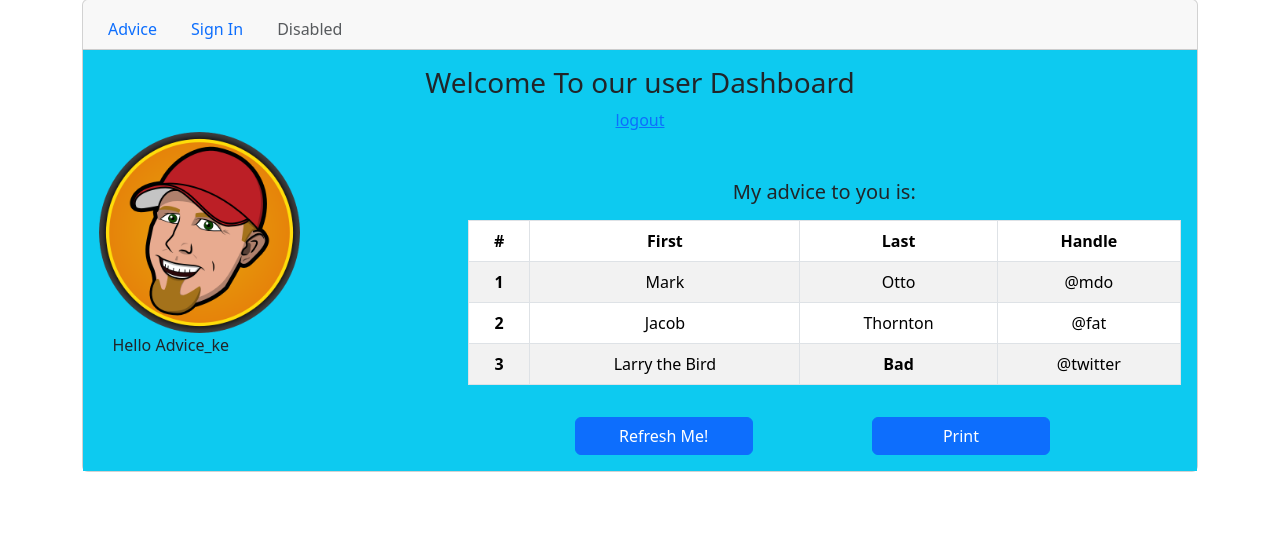
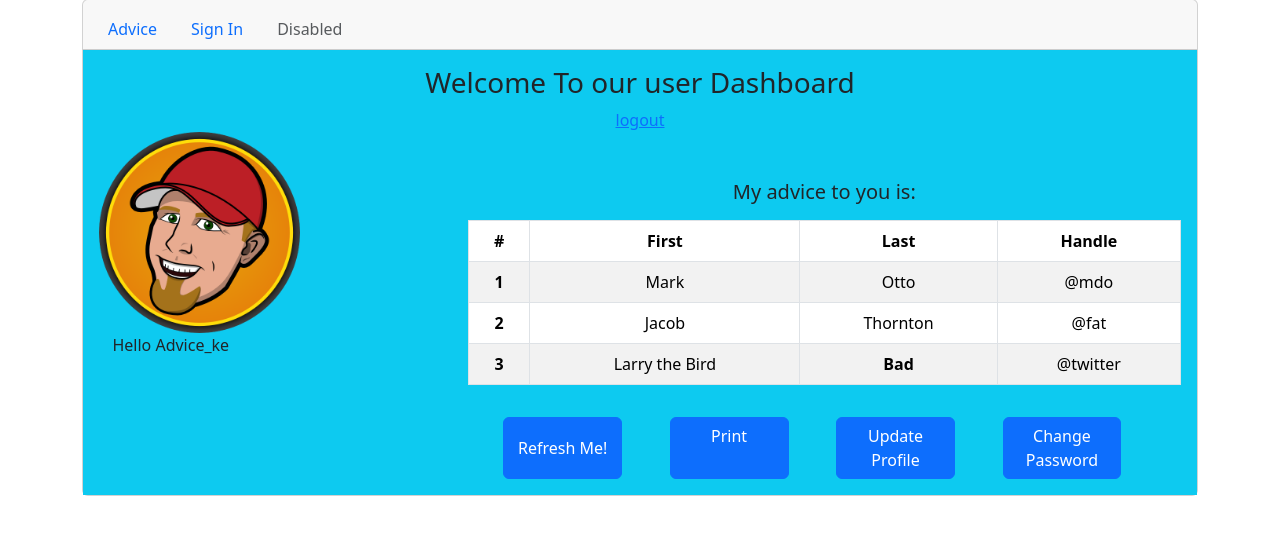
Before and after one commit to NaftalyMurimi/Django_Advice_App, a Django app: page /adv/UserDashboard/ in a window 1280 px wide. Shown: the part 63-598 px from the top of the page. Run offline with Django 5.2, Linux system fonts and the light colour scheme; a user stored in the database is signed in.

Commit message:
password changer

```diff
--- a/Advice/adv/templates/UserDashboard.html
+++ b/Advice/adv/templates/UserDashboard.html
@@ -52,9 +52,10 @@
 
 
         <div class="row mt-3 d-flex justify-content-evenly">
-            <button class="btn btn-primary col-3" onclick="getJSON(link)">Refresh Me!</button>
-            <a class="btn btn-primary col-3" href="{%url 'generate_pdf'%}">Print</a>
-
+            <button class="btn btn-primary col-2" onclick="getJSON(link)">Refresh Me!</button>
+            <a class="btn btn-primary col-2" href="{%url 'generate_pdf'%}">Print</a>
+            <a class="btn btn-primary col-2" href="{%url 'userprofile'%}">Update Profile</a>
+            <a class="btn btn-primary col-2" href="{%url 'change_password'%}">Change Password</a>
         </div>
     </div>
 
--- a/Advice/adv/urls.py
+++ b/Advice/adv/urls.py
@@ -7,6 +7,8 @@ urlpatterns = [
     path('login/', views.login, name="login"),
     path('logout/', views.logout, name="logout"),
     path('UserDashboard/', views.UserDashboard, name="UserDashboard"),
+    path('userprofile/', views.userprofile, name='userprofile'),
+    path('change_password/', views.change_password, name='change_password'),
     path('generate_pdf/', views.generate_pdf, name='generate_pdf')
 
 ]
--- a/Advice/adv/views.py
+++ b/Advice/adv/views.py
@@ -9,6 +9,18 @@ from reportlab.pdfgen import canvas
 import io
 from reportlab.lib.units import inch
 from django.urls import reverse
+from django.http import HttpResponse
+from django.template.loader import render_to_string
+from xhtml2pdf import pisa
+from django.contrib.auth.forms import UserChangeForm, PasswordChangeForm
+from django.contrib.auth import update_session_auth_hash
+from django.shortcuts import render, redirect
+from django.contrib import messages
+
+
+
+
+
 # Create your views here.
 def adv(request):
     # return HttpResponse("<h1>My advice app</h1>")
@@ -51,10 +63,96 @@ def UserDashboard(request):
 
 
 
-
+#logout view
 def logout(request):
     auth.logout(request)
     return redirect('adv')
+
+#user profile change
+def userprofile(request):
+    if request.method == 'POST':
+        form = UserChangeForm(request.POST, instance=request.user)
+        if form.is_valid():
+            form.save()
+            messages.success(request, 'Your profile has been updated successfully.')
+            return redirect('UserDashboard')
+    else:
+        form = UserChangeForm(instance=request.user)
+    return render(request, 'userprofile.html', {'form': form})
+
+# password change view
+def change_password(request):
+    if request.method == 'POST':
+        form = PasswordChangeForm(request.user, request.POST)
+        if form.is_valid():
+            user = form.save()
+            update_session_auth_hash(request, user)  # Important to update the session
+            messages.success(request, 'Your password has been changed successfully.')
+            return redirect('change_password')
+    else:
+        form = PasswordChangeForm(request.user)
+    return render(request, 'password.html', {'form': form})
+
+# genarate pdf view
+def generate_pdf(request):
+    # Render your HTML template (replace 'my_template.html' with your actual template name)
+    username = request.user.username
+    html_content = render_to_string('UserDashboard.html', {'username':username} )
+    # Create a PDF buffer
+    pdf_buffer = io.BytesIO()
+    # Generate the PDF
+    pisa.CreatePDF(html_content, dest=pdf_buffer)
+    # Set the response headers
+    response = HttpResponse(content_type='application/pdf')
+    response['Content-Disposition'] = 'attachment; filename="advice.pdf"'
+    # Write the PDF content to the response
+    response.write(pdf_buffer.getvalue())
+    return response
+
+
+
+
+
+
+
+
+
+
+
+
+
+
+
+
+
+
+
+
+
+
+
+
+
+
+
+
+
+
+
+
+
+
+
+
+
+
+
+
+
+
+
+
+
 
 # import pdfkit
 # from django.template.loader import render_to_string
@@ -86,29 +184,6 @@ def logout(request):
     # response['Content-Disposition'] = 'attachment; filename="user_dashboard.pdf"'
 
     # return response
-
-
-from django.http import HttpResponse
-from django.template.loader import render_to_string
-from xhtml2pdf import pisa
-
-def generate_pdf(request):
-    # Render your HTML template (replace 'my_template.html' with your actual template name)
-    username = request.user.username
-    html_content = render_to_string('UserDashboard.html', {'username':username} )
-    # Create a PDF buffer
-    pdf_buffer = io.BytesIO()
-    # Generate the PDF
-    pisa.CreatePDF(html_content, dest=pdf_buffer)
-    # Set the response headers
-    response = HttpResponse(content_type='application/pdf')
-    response['Content-Disposition'] = 'attachment; filename="advice.pdf"'
-    # Write the PDF content to the response
-    response.write(pdf_buffer.getvalue())
-    return response
-
-
-
 # import io
 # from reportlab.lib.pagesizes import letter, inch
 # from reportlab.pdfgen import canvas
```
Also changed, not shown: Advice/adv/templates/password.html (added, +24 -0 lines), Advice/adv/templates/userprofile.html (added, +24 -0 lines), Advice/db.sqlite3.
